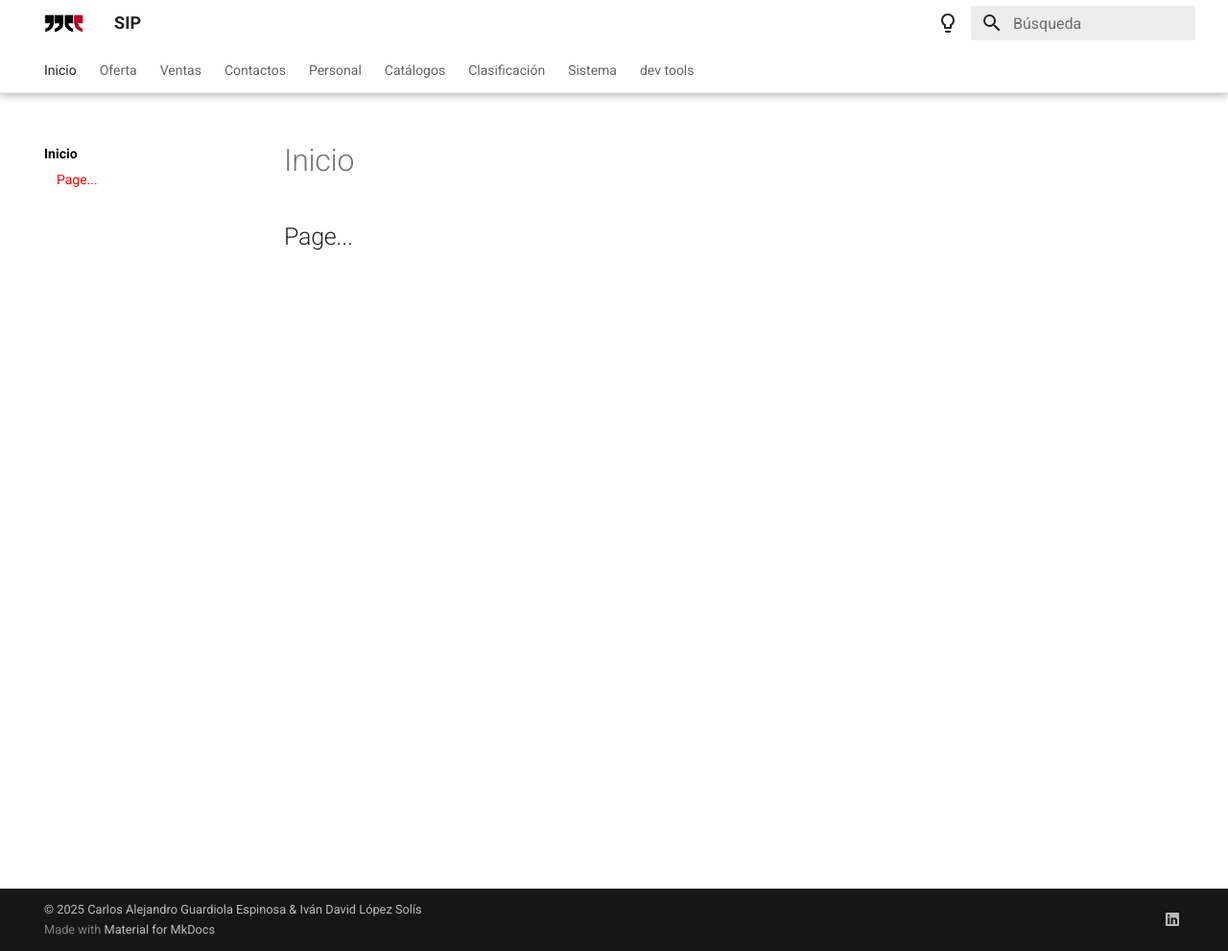
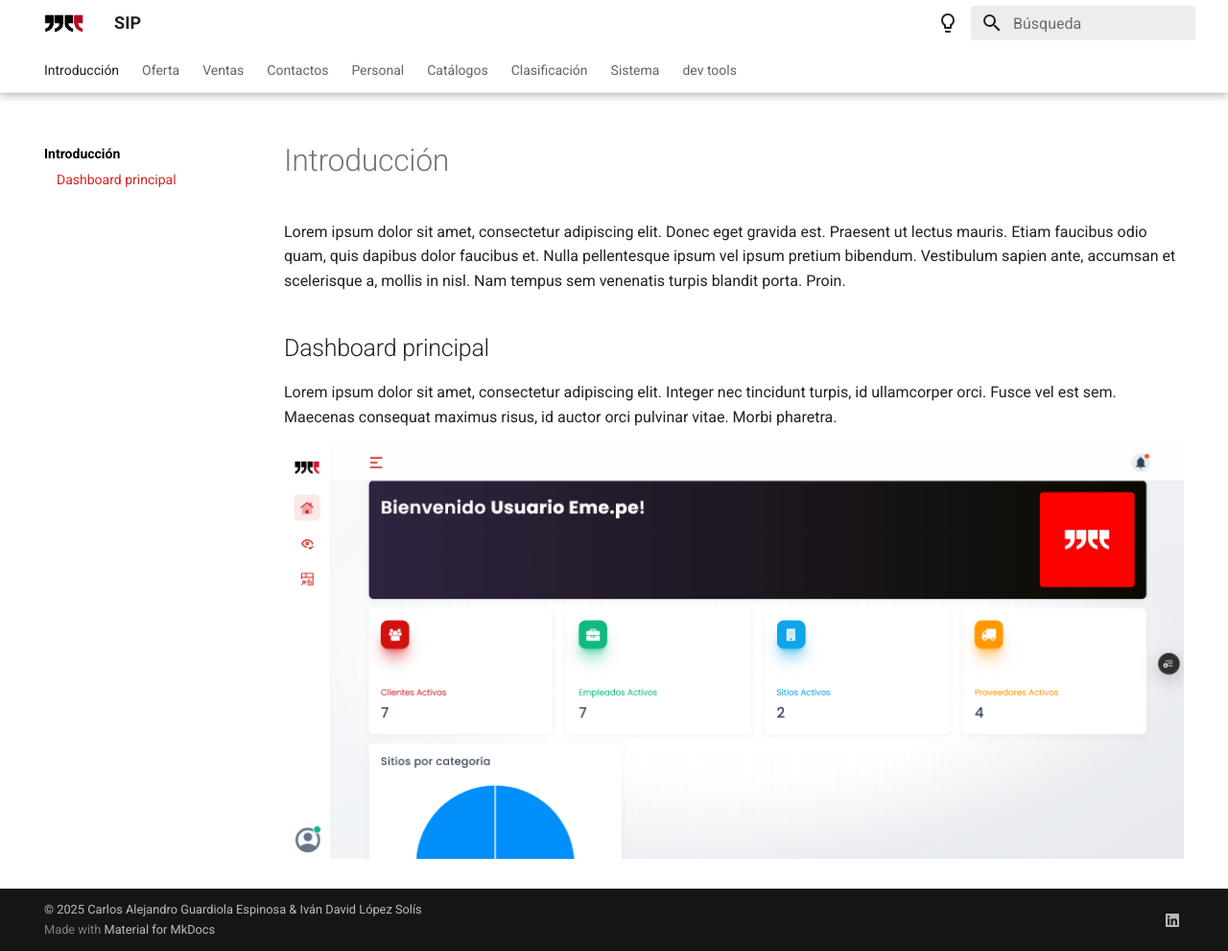
Before and after one commit to SmolBam-git/mkdocs-material-sipdoc, an MkDocs documentation site: the page built from docs/inicio.md, in a window 1280 px wide and 991 px high. Shown: the whole window at 96% size. Built offline with MkDocs 1.6.1 and Material for MkDocs 9.7.7, drawn with Linux system fonts in a browser that asks for light colours.

Commit message:
added TOC feature and test data

```diff
--- a/docs/css/styles.css
+++ b/docs/css/styles.css
@@ -19,5 +19,5 @@
   }
 
   .md-sidebar .md-nav__link--active {
-    color: red !important;
+    color: #d42323 !important;
   }
--- a/docs/inicio.md
+++ b/docs/inicio.md
@@ -1,3 +1,9 @@
-# Inicio
+# Introducción
 
-## Page...
+Lorem ipsum dolor sit amet, consectetur adipiscing elit. Donec eget gravida est. Praesent ut lectus mauris. Etiam faucibus odio quam, quis dapibus dolor faucibus et. Nulla pellentesque ipsum vel ipsum pretium bibendum. Vestibulum sapien ante, accumsan et scelerisque a, mollis in nisl. Nam tempus sem venenatis turpis blandit porta. Proin.
+
+## Dashboard principal
+
+Lorem ipsum dolor sit amet, consectetur adipiscing elit. Integer nec tincidunt turpis, id ullamcorper orci. Fusce vel est sem. Maecenas consequat maximus risus, id auctor orci pulvinar vitae. Morbi pharetra.
+
+![mainDashboard](assets/mainDashboard.png)
--- a/mkdocs.yml
+++ b/mkdocs.yml
@@ -15,6 +15,7 @@ theme:
     code: Roboto Mono
   features:
     - navigation.tabs
+    - navigation.top
     - navigation.expand
     - navigation.path
     - navigation.sections
@@ -28,6 +29,7 @@ theme:
     - content.code.copy
     - navigation.instant
     - navigation.instant.progress
+    - toc.follow
   palette:
     - scheme: default
       primary: white
@@ -48,6 +50,8 @@ extra:
       link: https://www.linkedin.com/company/emepeweb
 
 markdown_extensions:
+  - toc:
+      permalink: true
   - attr_list
   - pymdownx.emoji
   - pymdownx.highlight
@@ -62,7 +66,7 @@ markdown_extensions:
   - pymdownx.extra
 
 nav:
-  - Inicio: inicio.md
+  - Introducción: inicio.md
   - Oferta: oferta.md
   - Ventas: ventas.md
   - Contactos: contactos.md
```
Also changed, not shown: docs/assets/mainDashboard.png (added).
